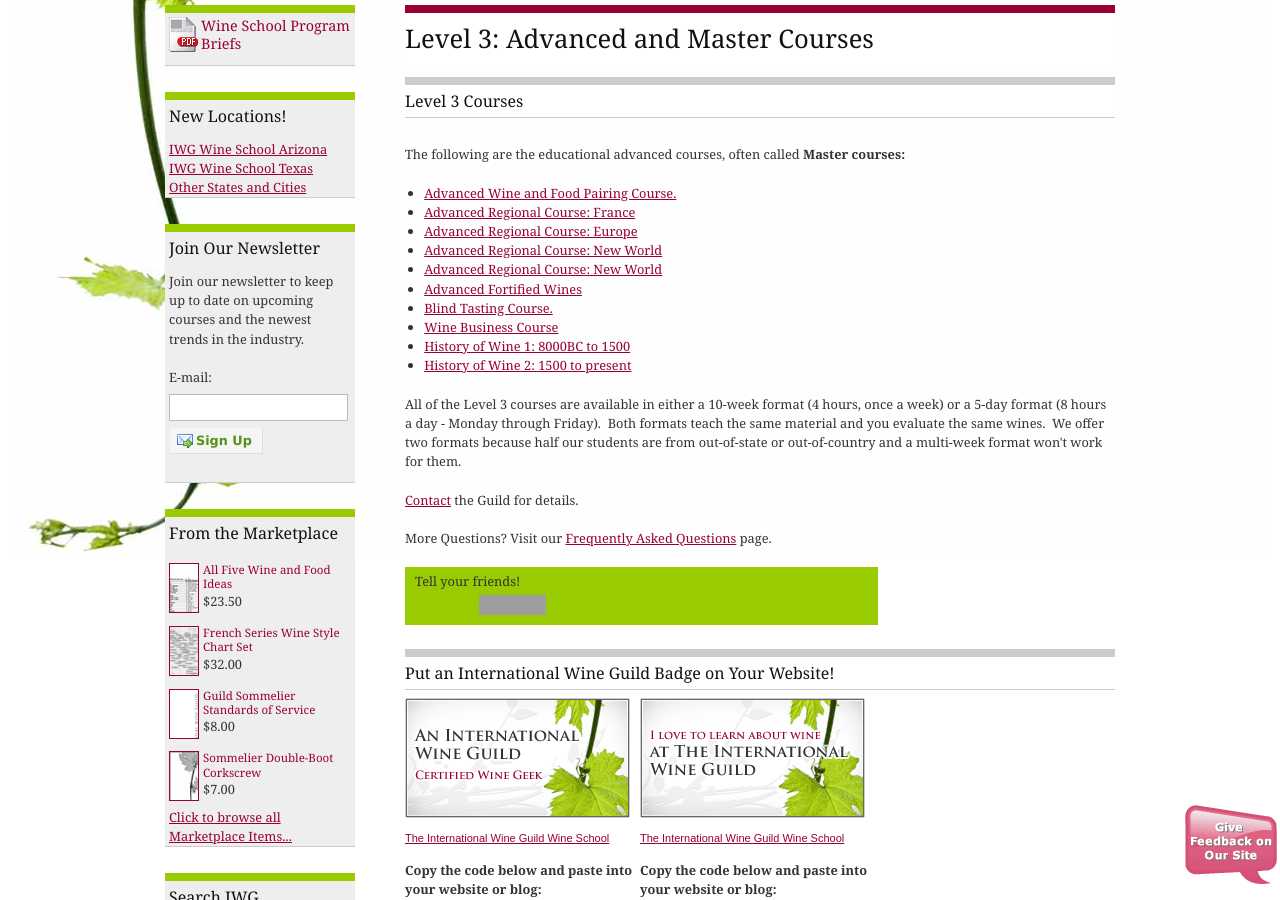
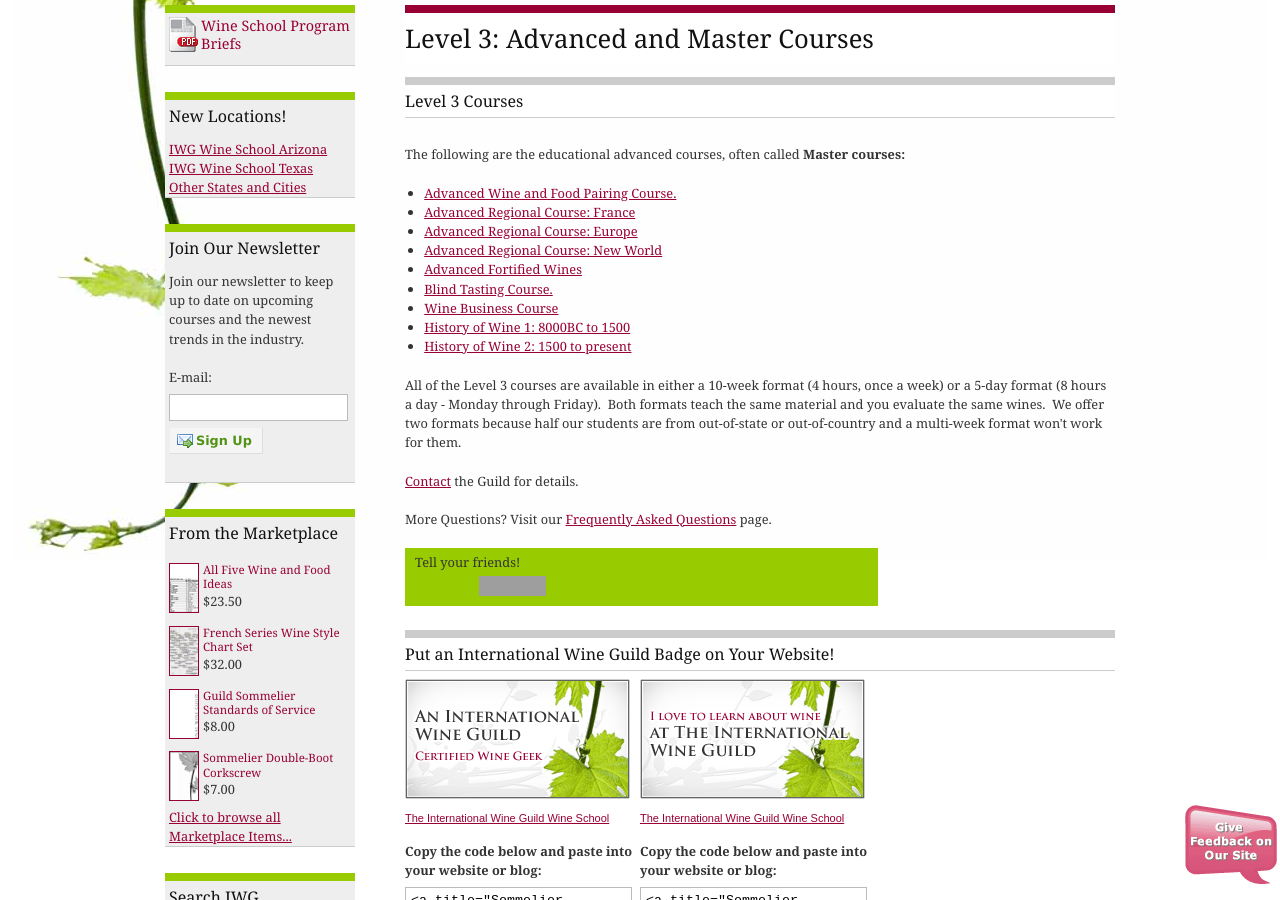
Before and after one commit to CKDev/internationalwineguild.com, a Jekyll site: the page built from guild-wine-master.html, in a window 1280 px wide and 900 px high, scrolled down 420 px. Built offline with Jekyll 4.4.1, drawn with Linux system fonts in a browser that asks for light colours; a script that is not in the unit is left out; comment, search, counter and statistics services are not loaded; grey boxes are pictures that could not be loaded.

Commit message:
Update guild-wine-master.html

```diff
--- a/guild-wine-master.html
+++ b/guild-wine-master.html
@@ -25,11 +25,6 @@
   <li>
     <a href="/dvanced-regional-europe-level-iii-optional-course"
       >Advanced Regional Course: Europe</a
-    >
-  </li>
-   <li>
-    <a href="/advanced-regional-course-new-world"
-      >Advanced Regional Course: New World</a
     >
   </li>
   <li>
```
